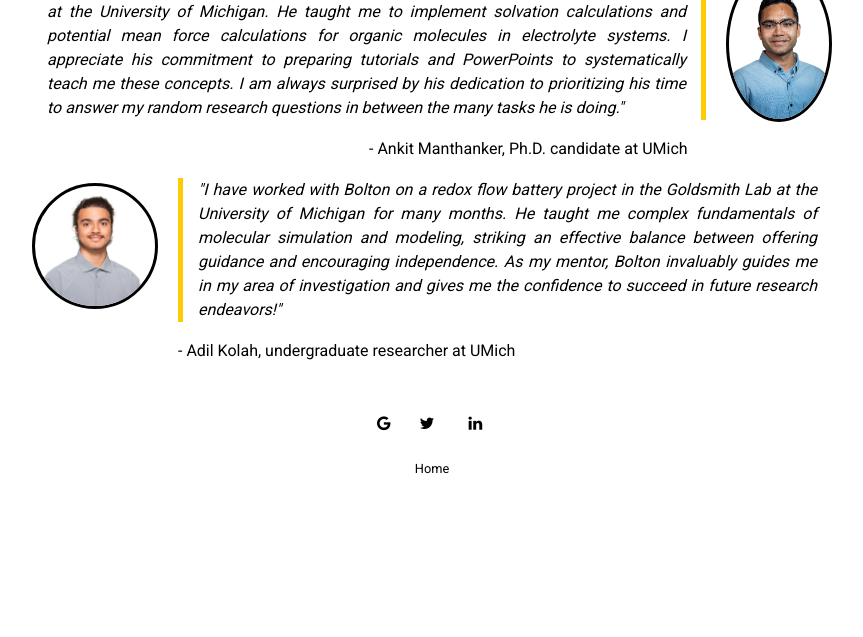
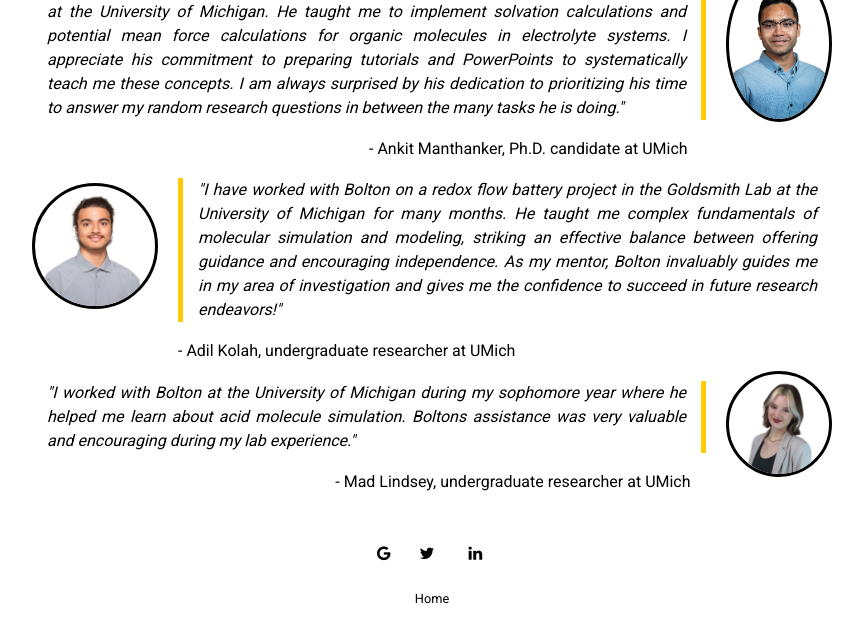
Before and after one commit to bolton2710/bolton2710.github.io, a Jekyll site: the page built from pages/mentor.md, in a window 1280 px wide and 900 px high, scrolled down 897 px, cut to the strip 263-900 px from the top of the window. Shown: the whole strip, without its empty margins (208-1071 px from the left). Built offline with Jekyll 4.4.1, drawn with Linux system fonts in a browser that asks for light colours; nearby versions of some CDN libraries; before the commit the page ends 1667 px from its top, so only the background shows below that.

Commit message:
add mentorship

```diff
--- a/pages/mentor.md
+++ b/pages/mentor.md
@@ -73,3 +73,13 @@ were kind enough to provide "reviews" upon my request
     <p>- Adil Kolah, undergraduate researcher at UMich</p>
   </div>
 </div>
+
+<div class="quote-block right">
+  <img src="/assets/img/mad.png" alt="Mad" class="portrait" style="width: 100px; margin-top:-10px;">
+  <div class="quote-content">
+    <blockquote style="border-right: 5px solid #FFCB05; padding-right: 15px;">
+    "I worked with Bolton at the University of Michigan during my sophomore year where he helped me learn about acid molecule simulation. Boltons assistance was very valuable and encouraging during my lab experience."
+    </blockquote>
+    <p style="margin-left: 45%;">- Mad Lindsey, undergraduate researcher at UMich</p>
+  </div>
+</div>
```
Also changed, not shown: index.md (+1 -1 lines).
